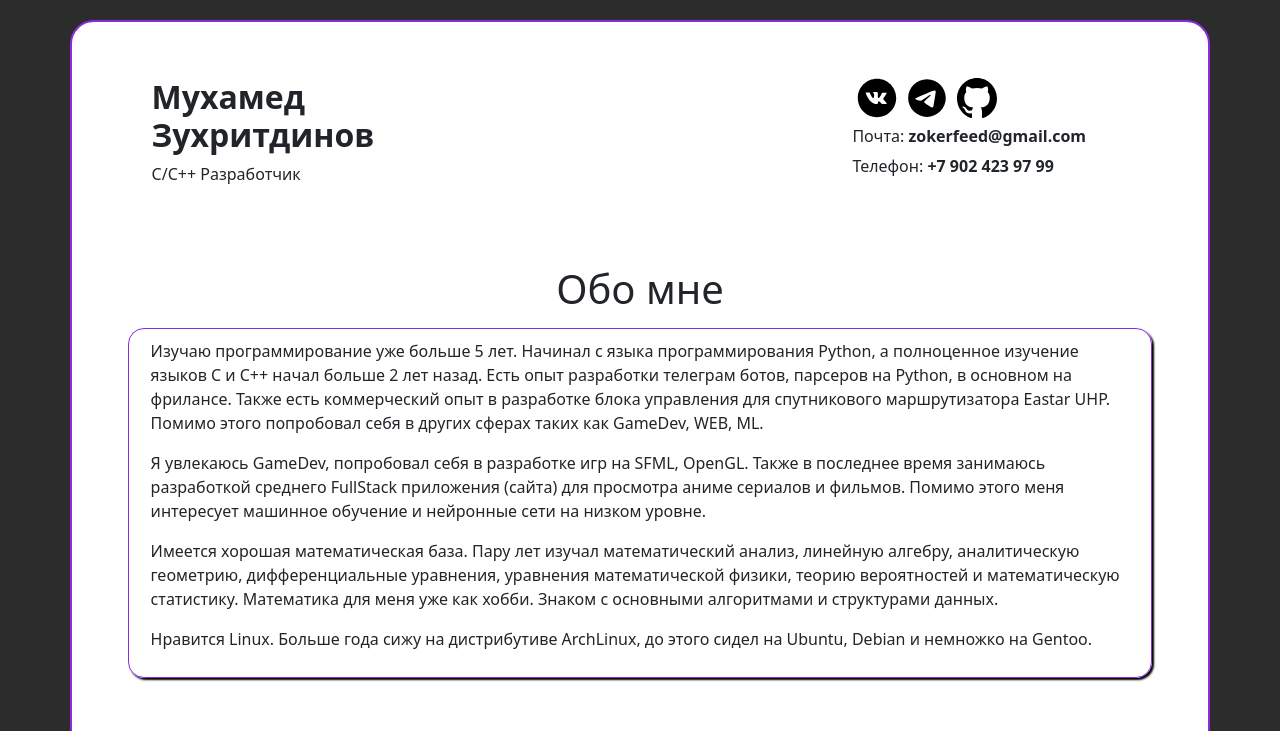
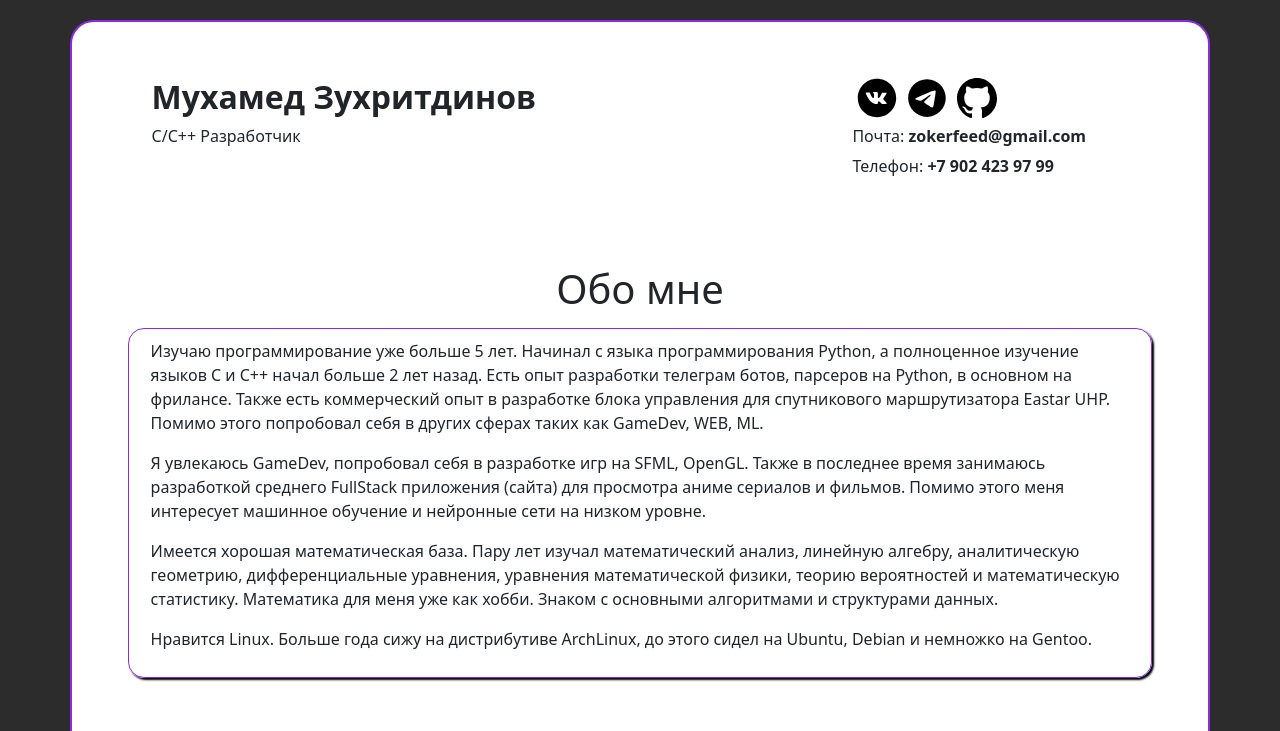
Before and after one commit to AliceZed8/alicezed8page, a plain HTML site: page index.html in a window 1280 px wide. Shown: the top 731 px of the page. Drawn offline with nearby package versions, Linux system fonts and the light colour scheme.

Commit message:
final fix header/

```diff
--- a/styles.css
+++ b/styles.css
@@ -24,9 +24,14 @@ body {
 .header-left, .header-right {
     display: flex;
     flex-direction: column;
+}
+
+.header-right {
     width: 300px;
 }
-
+.header-left{
+    width: 500px;
+}
 
 
 .contacts li {
```
